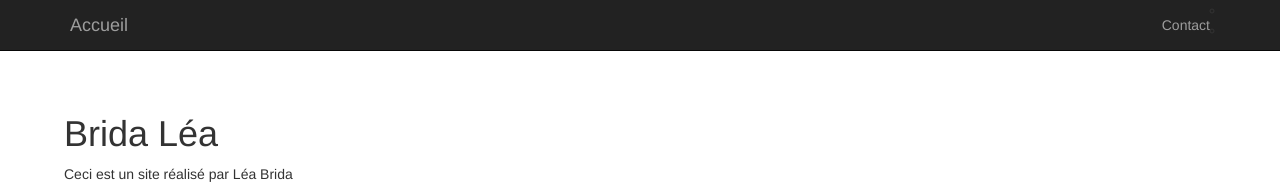
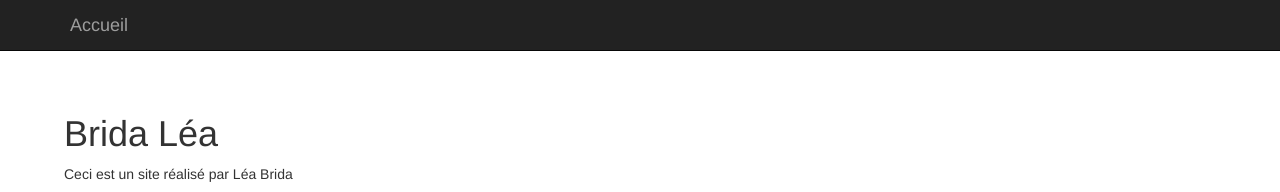
Before and after one commit to LeaBr/LeaBr.github.io, a Jekyll site: the page built from index.html, in a window 1280 px wide. Shown: the top 192 px of the page. Built offline with Jekyll 4.4.1, drawn with Linux system fonts in a browser that asks for light colours.

Commit message:
modifié :         _includes/header.html

```diff
--- a/_includes/header.html
+++ b/_includes/header.html
@@ -22,17 +22,17 @@
             <div class="collapse navbar-collapse" id="bs-example-navbar-collapse-1">
                 <ul class="nav navbar-nav navbar-right">
 
-                    <li>
+                   <!-- <li>
                         <a href="/contact.html">Contact</a>
-                    </li>
+                    </li>-->
 
-  			<ul>
+
       				{% for page in site.pages %}
         			<li>
           			<a href="{{page.url }}">{{page.title }}</a>
        			 	</li>
       				{% endfor %}
-   			</ul>
+
 
                 </ul>
             </div>
```
